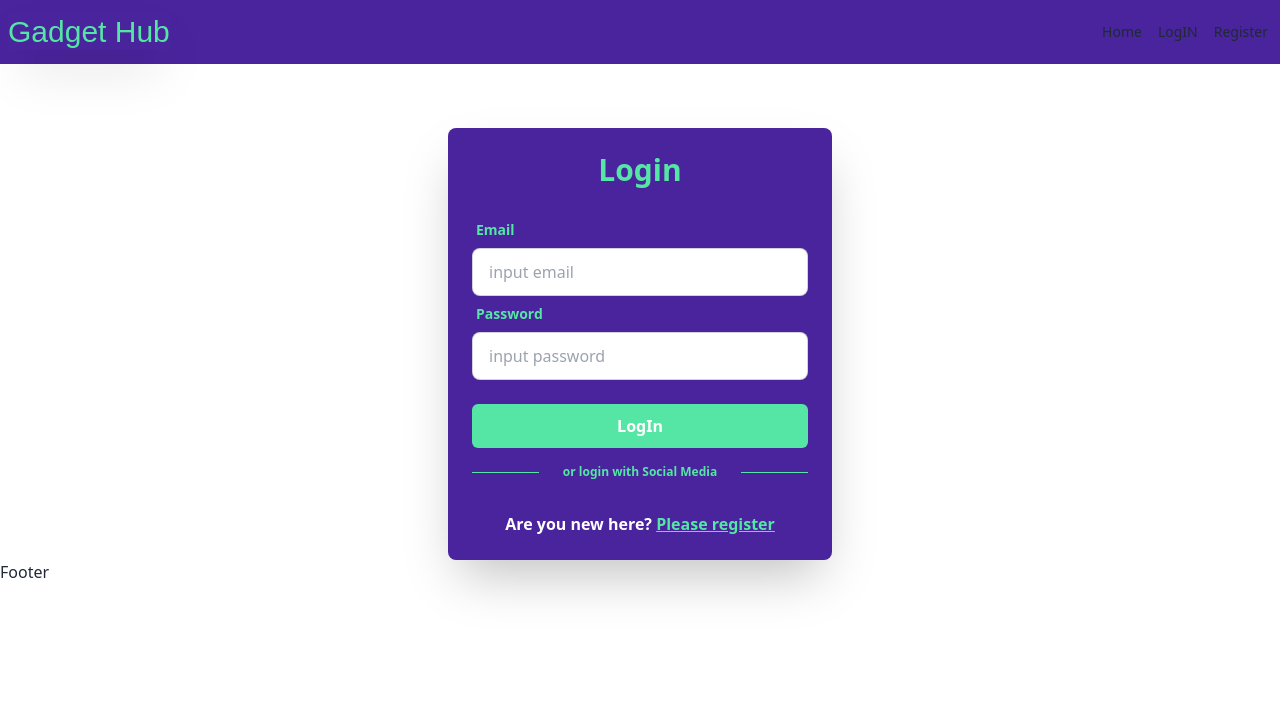
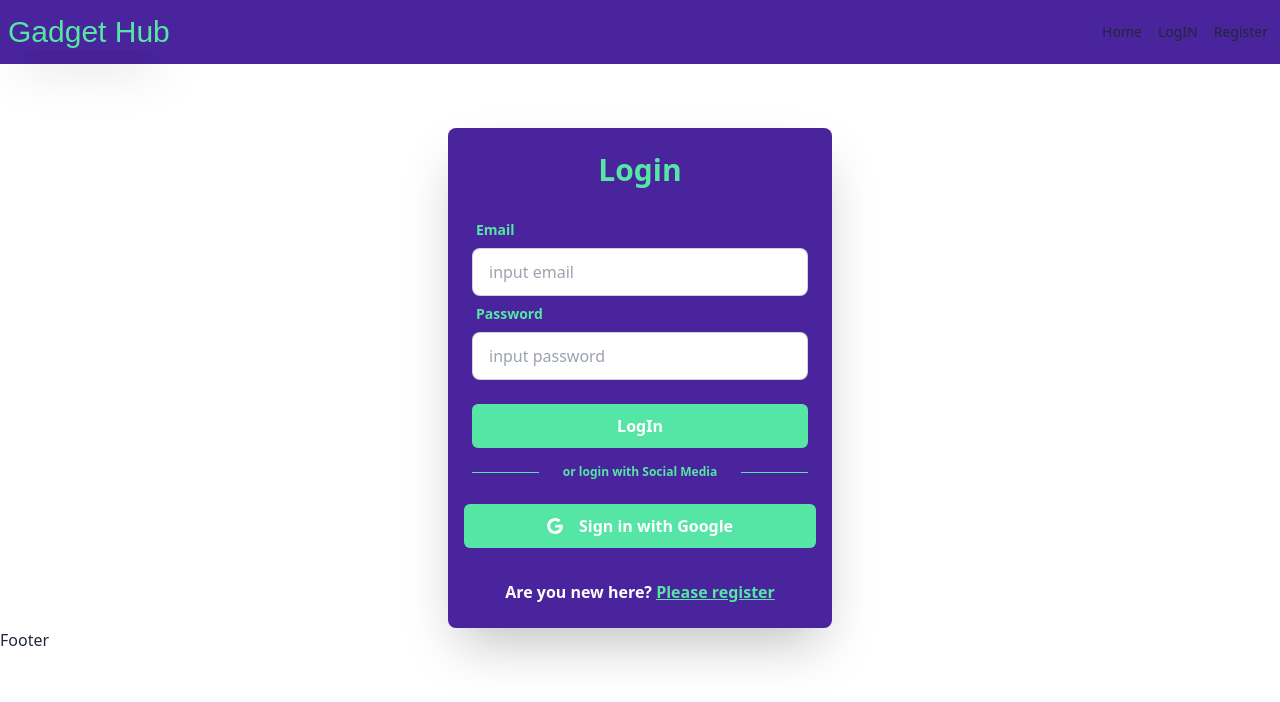
Before and after one commit to mohaiminul375/gadget_hub_client, a React (Vite) app: page /login in a window 1280 px wide. Shown: the top 702 px of the page. Built offline with nearby package versions, Linux system fonts and the light colour scheme; no server answers; a web font is replaced by a local one.

Commit message:
add: add google login

```diff
--- a/src/Pages/Login/Login.jsx
+++ b/src/Pages/Login/Login.jsx
@@ -4,7 +4,7 @@ import { Link, useNavigate } from "react-router-dom";
 import { AuthContext } from "../../Provider/AuthProvider";
 
 const Login = () => {
-  const { login } = useContext(AuthContext);
+  const { login,googleLogIn } = useContext(AuthContext);
   // submit
   const navigate = useNavigate();
   const handleSubmit = (e) => {
@@ -12,6 +12,19 @@ const Login = () => {
     const email = e.target.email.value;
     const password = e.target.password.value;
     login(email, password)
+      .then((result) => {
+        console.log(result);
+        setTimeout(() => {
+          navigate("/");
+        }, 1000);
+      })
+      .catch((error) => {
+        console.log(error);
+      });
+  };
+//   google login
+const handleGoogleLogin = () => {
+    googleLogIn()
       .then((result) => {
         console.log(result);
         setTimeout(() => {
@@ -83,7 +96,20 @@ const Login = () => {
           <span className="w-1/5 border-b border-[#55E6A5] lg:w-1/5"></span>
         </div>
 
-        {/* <GoogleLogIn></GoogleLogIn> */}
+      {/* google login */}
+      <div className="flex items-center mt-6 -mx-2">
+          <button
+            onClick={handleGoogleLogin}
+            type="button"
+            className="flex items-center justify-center  w-full px-6 py-2.5 bg-[#55E6A5] rounded-md font-semibold text-white"
+          >
+            <svg className="w-4 h-4 mx-2 fill-current" viewBox="0 0 24 24">
+              <path d="M12.24 10.285V14.4h6.806c-.275 1.765-2.056 5.174-6.806 5.174-4.095 0-7.439-3.389-7.439-7.574s3.345-7.574 7.439-7.574c2.33 0 3.891.989 4.785 1.849l3.254-3.138C18.189 1.186 15.479 0 12.24 0c-6.635 0-12 5.365-12 12s5.365 12 12 12c6.926 0 11.52-4.869 11.52-11.726 0-.788-.085-1.39-.189-1.989H12.24z"></path>
+            </svg>
+
+            <span className="hidden mx-2 sm:inline">Sign in with Google</span>
+          </button>
+        </div>
 
         <p className="mt-8 text-base font-semibold  text-center text-white">
           {" "}
--- a/src/Pages/Register/Register.jsx
+++ b/src/Pages/Register/Register.jsx
@@ -3,7 +3,7 @@ import { Link, useNavigate } from "react-router-dom";
 import { AuthContext } from "../../Provider/AuthProvider";
 
 const Register = () => {
-  const { createUser } = useContext(AuthContext);
+  const { createUser, googleLogIn } = useContext(AuthContext);
   const navigate = useNavigate();
   // submit
   const handleSubmit = (e) => {
@@ -11,7 +11,21 @@ const Register = () => {
     const email = e.target.email.value;
     const password = e.target.password.value;
     console.log(email, password);
+    // register
     createUser(email, password)
+      .then((result) => {
+        console.log(result);
+        setTimeout(() => {
+          navigate("/");
+        }, 1000);
+      })
+      .catch((error) => {
+        console.log(error);
+      });
+  };
+// google login
+  const handleGoogleLogin = () => {
+    googleLogIn()
       .then((result) => {
         console.log(result);
         setTimeout(() => {
@@ -85,7 +99,20 @@ const Register = () => {
           <span className="w-1/5 border-b border-[#55E6A5] lg:w-1/5"></span>
         </div>
 
-        {/* <GoogleLogIn></GoogleLogIn> */}
+        {/* google login */}
+        <div className="flex items-center mt-6 -mx-2">
+          <button
+            onClick={handleGoogleLogin}
+            type="button"
+            className="flex items-center justify-center  w-full px-6 py-2.5 bg-[#55E6A5] rounded-md font-semibold text-white"
+          >
+            <svg className="w-4 h-4 mx-2 fill-current" viewBox="0 0 24 24">
+              <path d="M12.24 10.285V14.4h6.806c-.275 1.765-2.056 5.174-6.806 5.174-4.095 0-7.439-3.389-7.439-7.574s3.345-7.574 7.439-7.574c2.33 0 3.891.989 4.785 1.849l3.254-3.138C18.189 1.186 15.479 0 12.24 0c-6.635 0-12 5.365-12 12s5.365 12 12 12c6.926 0 11.52-4.869 11.52-11.726 0-.788-.085-1.39-.189-1.989H12.24z"></path>
+            </svg>
+
+            <span className="hidden mx-2 sm:inline">Sign in with Google</span>
+          </button>
+        </div>
 
         <p className="mt-8 text-base font-semibold  text-center text-white">
           {" "}
--- a/src/Provider/AuthProvider.jsx
+++ b/src/Provider/AuthProvider.jsx
@@ -7,7 +7,7 @@ import {
 } from "firebase/auth";
 import { createContext, useEffect, useState } from "react";
 import auth from "../firebase/firebase.config";
-import { GoogleAuthProvider } from "firebase/auth/web-extension";
+import { GoogleAuthProvider } from "firebase/auth";
 export const AuthContext = createContext(null);
 const AuthProvider = ({ children }) => {
   const [user, setUser] = useState(null);
```
